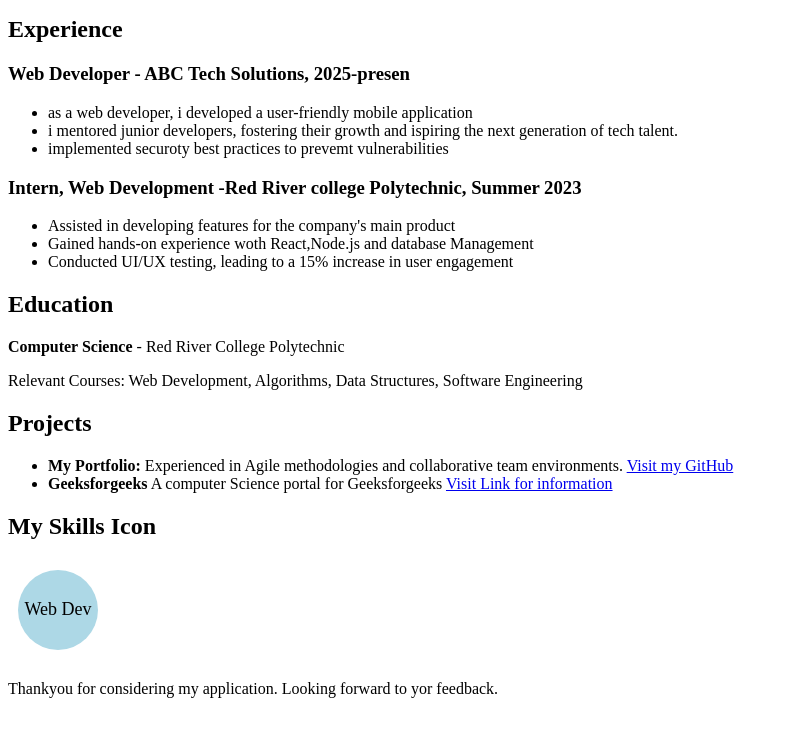
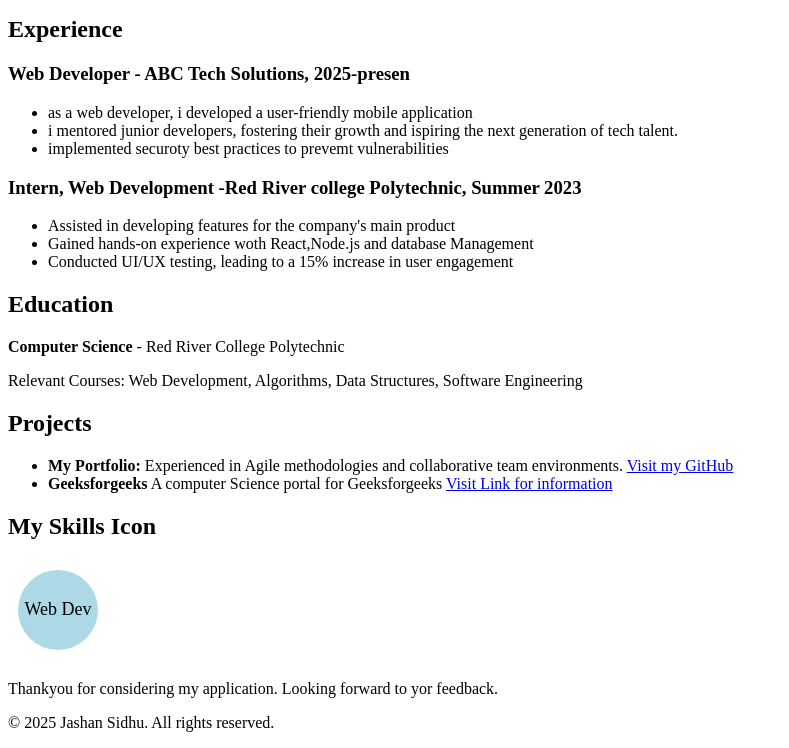
Before and after one commit to jashansidhu92/Assignment-1-front-end-dev, a plain HTML site: page index.HTML in a window 1280 px wide. Shown: the part 599-1347 px from the top of the page, without its empty margins (0-789 px from the left). Before the commit the page ends 1313 px from the top, so only its background shows below. Drawn offline with Linux system fonts and the light colour scheme.

Commit message:
final message in footer regarding copyrights

```diff
--- a/index.HTML
+++ b/index.HTML
@@ -95,7 +95,10 @@
     Thankyou for considering my application. Looking forward to yor feedback.
 </p>
 
-
+  <!-- Footer Section -->
+  <footer>
+    <p>&copy; 2025 Jashan Sidhu. All rights reserved.</p>
+  </footer>
 
 </body>
 </html>
```
